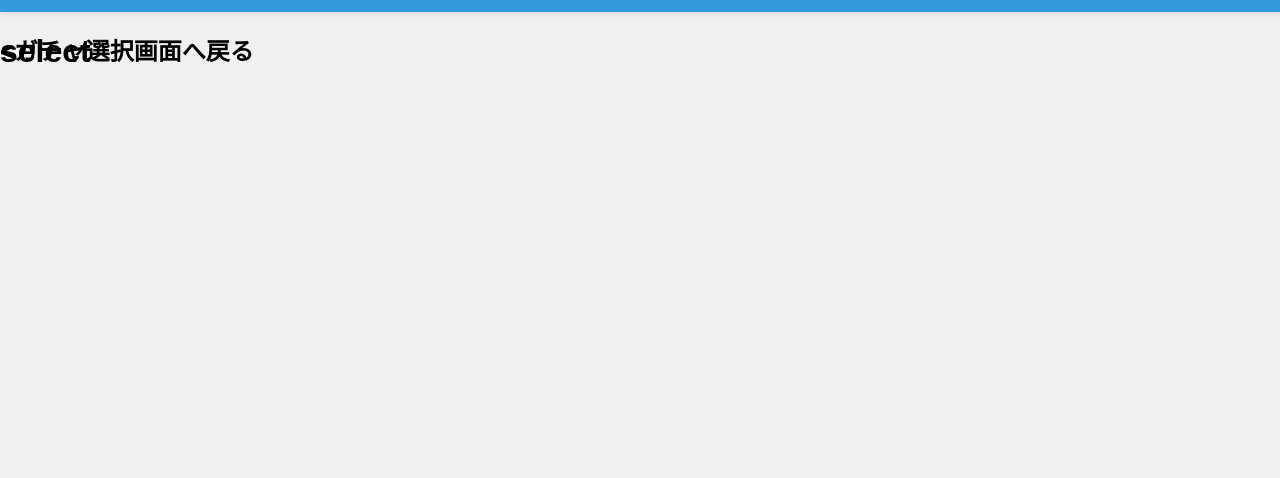
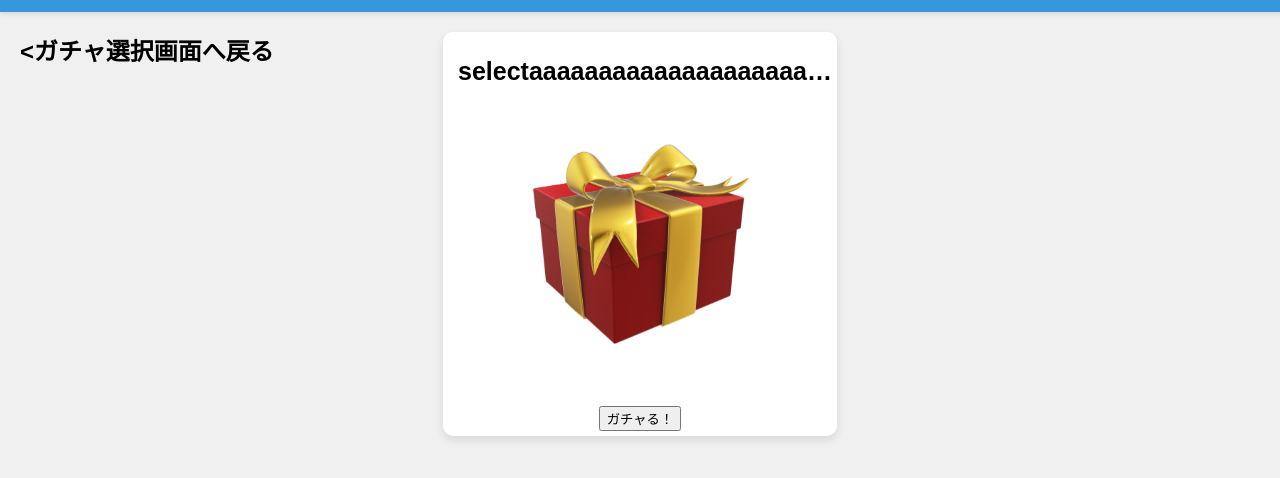
Before and after one commit to lit-kei/tsumukichi, a plain HTML site: page gacha-simu.html in a window 1280 px wide. Shown: the part 82-560 px from the top of the page. Drawn offline with nearby package versions, Linux system fonts and the light colour scheme; no server answers.

Commit message:
local commit

```diff
--- a/assets/css/gacha-simu.css
+++ b/assets/css/gacha-simu.css
@@ -2,10 +2,60 @@ body {
     position: relative;
 }
 .toTop {
-    position: absolute;
+    margin: 20px;
+    z-index: 1;
     cursor: pointer;
     text-decoration: none;
+    position: absolute;
 }
 .toTop:hover {
     text-decoration: underline;
 }
+.title {
+    font-size: 25px;
+    margin: 20px 10px;
+    width: 100%;
+  min-width: 0; /* これが重要 */
+  white-space: nowrap;
+  overflow: hidden;
+  text-overflow: ellipsis;
+}
+main {
+  position: relative;
+  display: flex;
+  justify-content: center; /* 横中央 */
+  align-items: flex-start; /* 上から開始 */
+}
+.container {
+    background-color: #fff;
+    padding: 5px;
+    width: 30%;
+    border-radius: 10px;
+    box-shadow: 0 4px 8px rgba(0, 0, 0, 0.1);
+    text-align: center;
+    position: relative;
+}
+.main {
+    margin-top: 20px;
+}
+.image-container {
+    position: relative;
+    width: 100%; /* 画像の横幅 */
+    height: 300px; /* 画像の縦幅 */
+    overflow: hidden;
+}
+
+.gacha-image {
+    max-height: 300px;
+    max-width: 225px;
+    transition: all 0.2s ease-in-out;
+}
+
+@media (max-width: 768px) {
+    .main {
+        margin-top: 80px;
+    }
+    .container {
+        width: 80%;
+    }
+}
--- a/assets/js/gacha-simu.js
+++ b/assets/js/gacha-simu.js
@@ -28,3 +28,25 @@ const firebaseConfig = {
 const app = getApps().length === 0 ? initializeApp(firebaseConfig) : getApp();
 const db = getFirestore(app);
 const auth = getAuth(app);
+
+const gacha = {
+  close: 0,
+  open: 1
+};
+let mode = gacha.close;
+const image = document.getElementById('gacha-image');
+
+    // アニメーションを実行する関数
+function animateImage() {
+   image.style.transform = 'scaleY(0.9)'; // 画像を縦に押しつぶす
+ setTimeout(() => {
+   image.style.transform = 'scaleY(1.1)'; // 反発するように拡大
+ }, 200); // 0.2秒後に反発
+ setTimeout(() => {
+   image.style.transform = 'scaleY(1)'; // 元のサイズに戻す
+ }, 400); // 0.4秒後に元に戻す
+}
+animateImage();
+setInterval(() => {
+  if (mode == gacha.close) animateImage();
+}, 1000);
--- a/gacha-simu.html
+++ b/gacha-simu.html
@@ -21,7 +21,13 @@
     <header class="full-header"></header>
     <h2 onclick="window.location.href = 'gacha-top.html'" class="toTop">&lt;ガチャ選択画面へ戻る</h2>
     <main>
-        <h1 class="title">select</h1>
+        <div class="container main">
+            <h1 class="title">selectaaaaaaaaaaaaaaaaaaaaaaaaaaa</h1>
+            <div class="image-container">
+                <img src="assets/images/gacha-box.png" alt="ボックスの画像" class="gacha-image" id="gacha-image">
+            </div>
+            <button>ガチャる！</button>
+        </div>
     </main>
     <script src="https://cdnjs.cloudflare.com/ajax/libs/sql.js/1.6.2/sql-wasm.js"></script>
     <script type="module" src="assets/js/gacha-simu.js"></script>
```
Also changed, not shown: assets/js/gacha-top.js (+6 -5 lines), assets/images/gacha-box.png (added).
